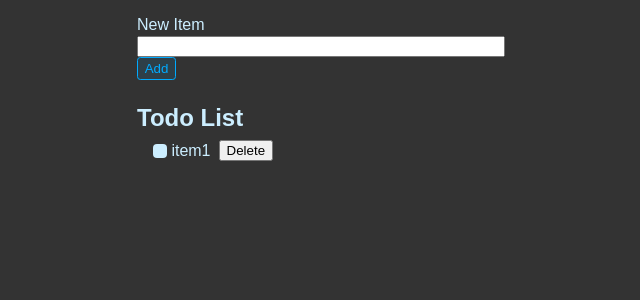
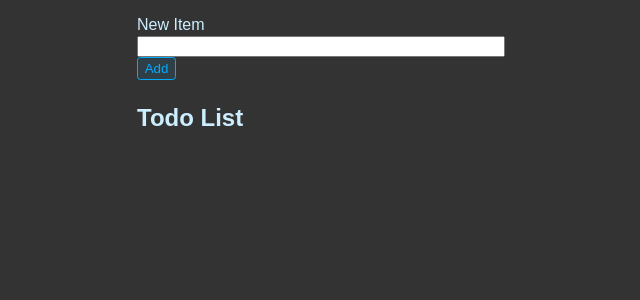
Before and after one commit to Stella-y14/learn-front-end, a React (Vite) app in the folder learn-front-end3/: page / in a window 1280 px wide. Shown: the top 300 px of the page, without its empty margins (319-959 px from the left). Built offline with nearby package versions, Linux system fonts and the light colour scheme.

Commit message:
get items in the list

```diff
--- a/learn-front-end3/src/App.jsx
+++ b/learn-front-end3/src/App.jsx
@@ -4,11 +4,25 @@ import "./styles.css"
 //return only one element. so need to wrap inside a fragment
 export default function App() {
   const [newItem, setNewItem] = useState("") // [value, function]
+  const [todos, setTodos] = useState([])
 
+  function handleSubmit(e) {
+    e.preventDefault()
+
+    setTodos((currentTodos) => {
+      return [
+        ...currentTodos,
+      { id: crypto.randomUUID(),
+        title: newItem, completed:false },
+    ]
+  })
+}
+
+  console.log(todos)
 
   return (
     <>
-    <form className="new-iten-form">
+    <form onSubmit={handleSubmit} className="new-iten-form">
     <div className="form-row">
       <label htmlFor="item">New Item</label>
       <input
@@ -21,13 +35,18 @@ export default function App() {
     </form>
     <h1 className="header">Todo List</h1>
     <ul className="list">
-      <li>
-        <label>
-          <input type="checkbox" />
-          item1
-        </label>
-        <button className="bun  btn-danger">Delete</button>
-      </li>
+      {todos.map(todo =>  {
+        return (
+          <li>
+            <label>
+              <input type="checkbox" checked={todo.completed} />
+              {todo.title}
+            </label>
+            <button className="bun  btn-danger">Delete</button>
+          </li>
+        )
+      })}
+
     </ul>
   </>
   )
```
